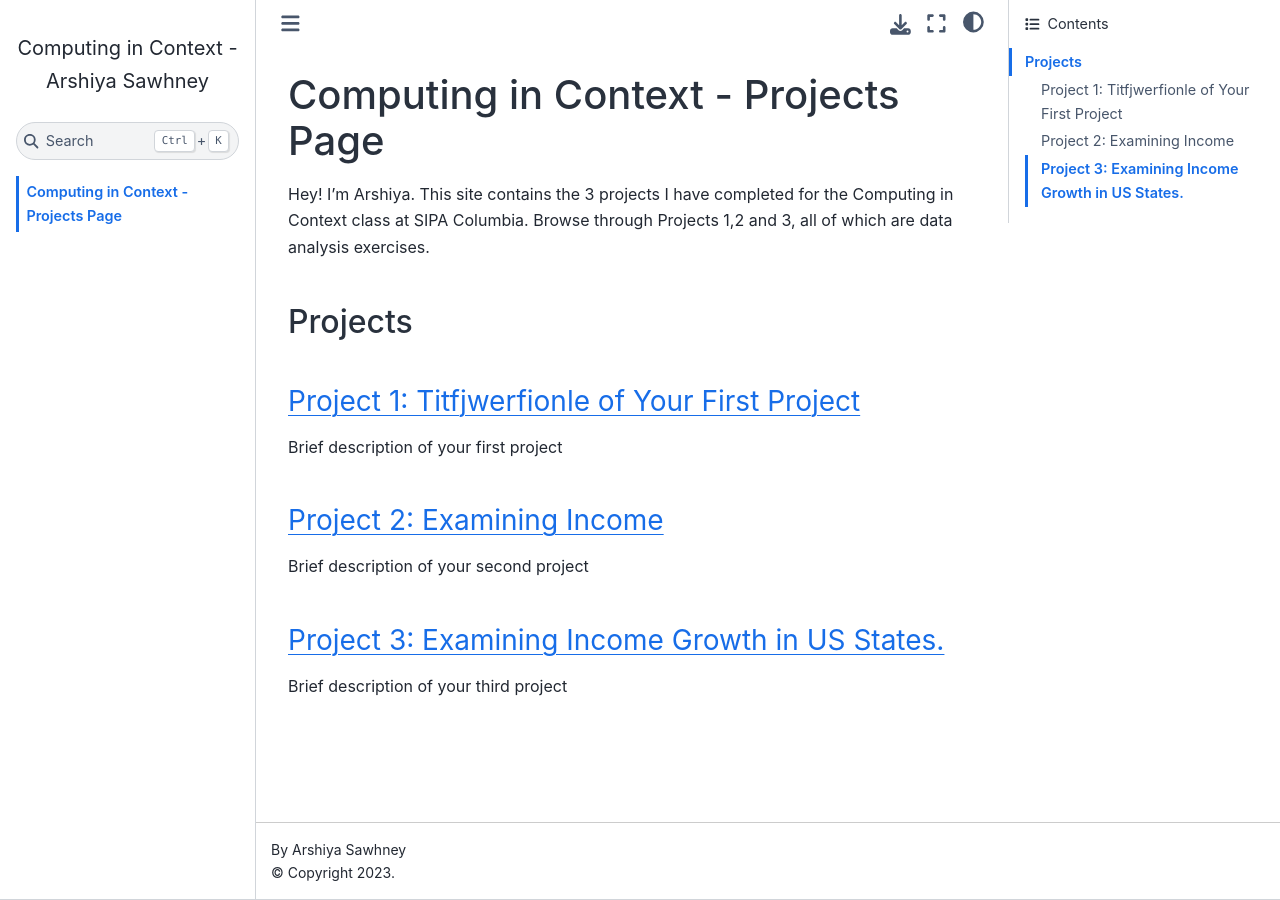
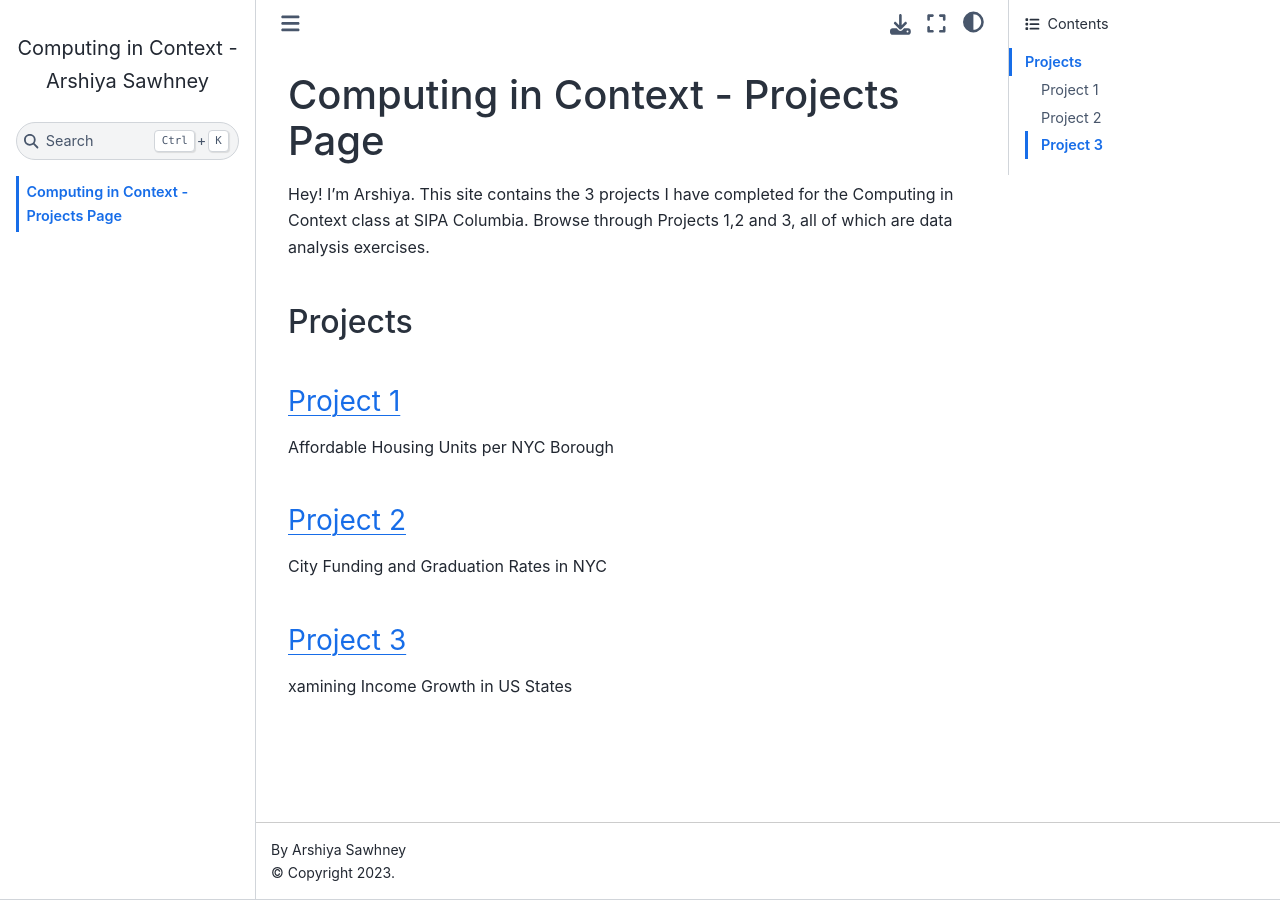
Before and after one commit to arshiya-sawhney/computing-in-context, a Jupyter Book: the page built from index.md, in a window 1280 px wide. Built offline with Jupyter Book 1.0.4 settings and Sphinx 7.4.7 and the Sphinx Book theme 1.1.4, drawn with Linux system fonts in a browser that asks for light colours; pages that are not in the unit, such as notebooks, are missing from menus; comment, search, counter and statistics services are not loaded.

Commit message:
Changes to project descriptions

```diff
--- a/index.md
+++ b/index.md
@@ -5,14 +5,14 @@ This site contains the 3 projects I have completed for the Computing in Context
 
 ## Projects
 
-### [Project 1: Titfjwerfionle of Your First Project](project_1/project_1.ipynb)
+### [Project 1](project_1/project_1.ipynb)
 
-Brief description of your first project
+Affordable Housing Units per NYC Borough
 
-### [Project 2: Examining Income](project_2/project_2.ipynb)
+### [Project 2](project_2/project_2.ipynb)
 
-Brief description of your second project
+City Funding and Graduation Rates in NYC
 
-### [Project 3: Examining Income Growth in US States.](project_3/project_3.ipynb)
+### [Project 3](project_3/project_3.ipynb)
 
-Brief description of your third project
+xamining Income Growth in US States
```
Also changed, not shown: 1 other file.
